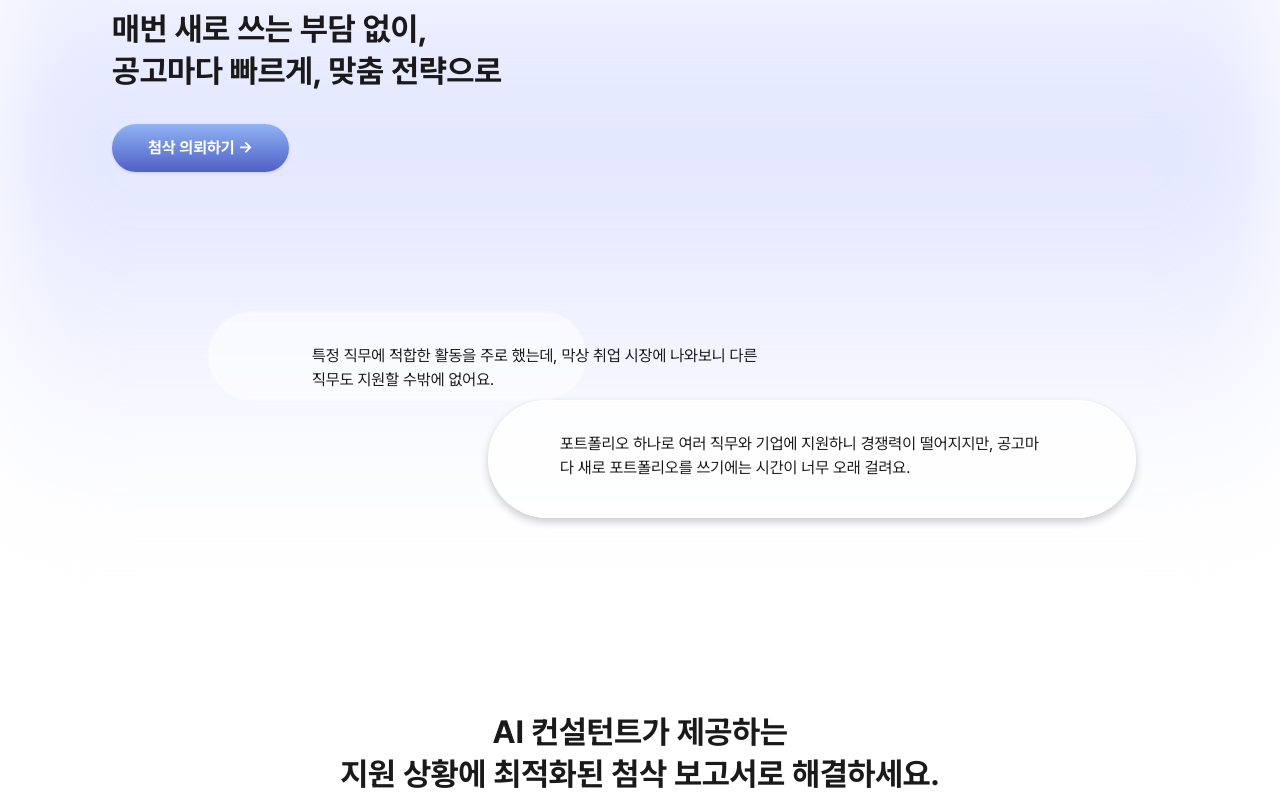
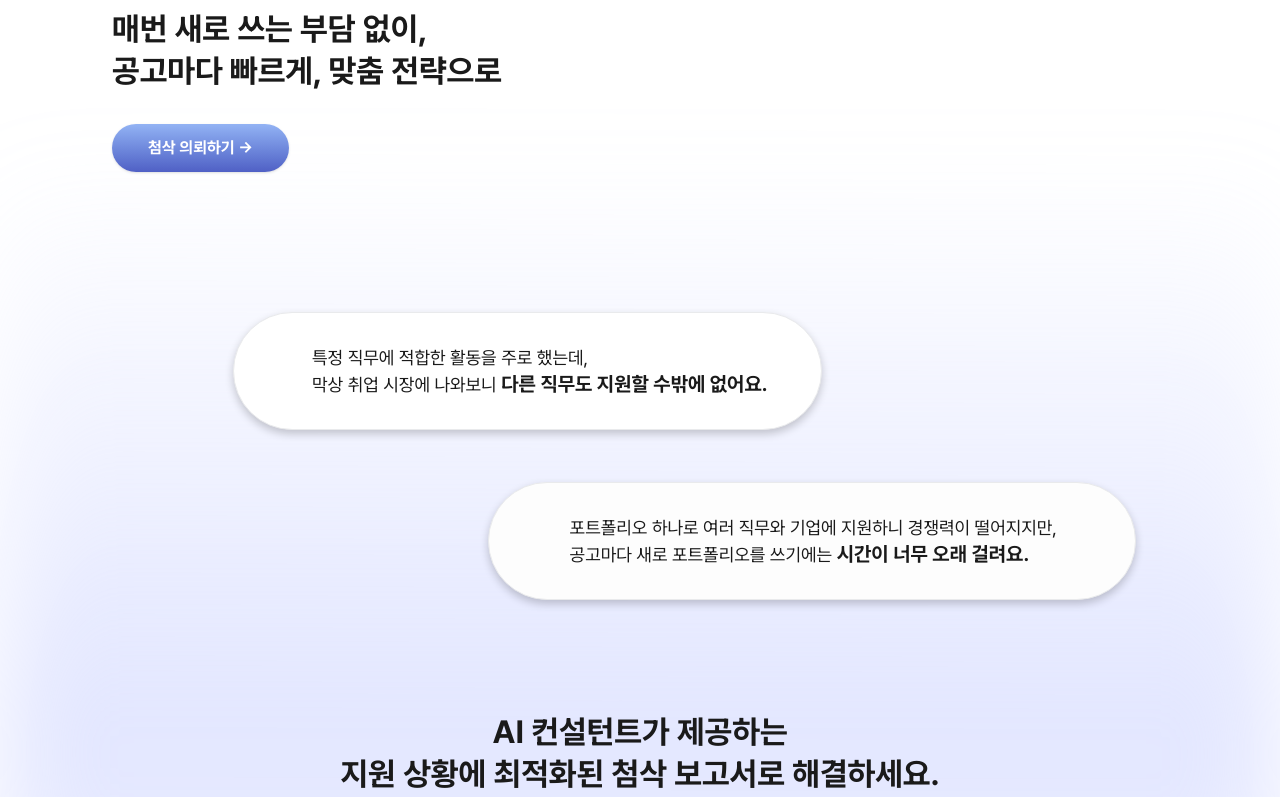
Before and after one commit to Teamie71/folioo-front, a Next.js app: page / in a window 1280 px wide. Shown: the part 4401-5198 px from the top of the page. Built offline with nearby package versions, Linux system fonts and the light colour scheme; no server answers.

Commit message:
🎨 Style: 랜딩 첨삭 배경 및 말풍선 정렬

```diff
--- a/src/features/landing/components/LandingPageContent.tsx
+++ b/src/features/landing/components/LandingPageContent.tsx
@@ -622,12 +622,12 @@ export function LandingPageContent() {
         </div>
       </section>
 
-      <section className='relative overflow-hidden py-[7.5rem] sm:py-[10rem]'>
+      <section className='relative overflow-hidden py-[7.5rem] sm:min-h-[113.6875rem] sm:py-[10rem]'>
         <div
-          className='pointer-events-none absolute inset-x-0 top-0 h-[48rem] opacity-50 blur-[3.125rem]'
+          className='pointer-events-none absolute inset-0 opacity-50 blur-[3.125rem]'
           style={{
             background:
-              'linear-gradient(180deg, rgba(255,255,255,0) 0%, #C4CCFF 46%, rgba(242,244,255,0.55) 86%, rgba(255,255,255,0) 100%)',
+              'linear-gradient(180.083456732145deg, rgba(255, 255, 255, 0) 20.046%, rgb(196, 204, 255) 51.997%, rgba(255, 255, 255, 0.4) 79.954%)',
           }}
         />
         <div className='relative mx-auto max-w-[66rem] px-5 sm:px-0'>
@@ -644,15 +644,27 @@ export function LandingPageContent() {
           </div>
 
           <div className='relative mt-24 min-h-[19rem] sm:mt-[8.75rem] sm:min-h-[25rem]'>
-            <div className='absolute top-0 left-[5%] h-20 w-[70%] rounded-full border border-white/70 bg-white/55 blur-[1px] sm:left-[6rem] sm:h-[5.5rem] sm:w-[23.625rem]' />
-            <p className='absolute top-6 left-[10%] max-w-[19rem] text-[0.9375rem] leading-[150%] sm:top-8 sm:left-[12.5rem] sm:max-w-[28rem] sm:text-[1rem]'>
-              특정 직무에 적합한 활동을 주로 했는데, 막상 취업 시장에 나와보니
-              다른 직무도 지원할 수밖에 없어요.
+            <div className='border-gray3 absolute top-0 left-[5%] h-20 w-[70%] rounded-full border bg-white shadow-[0_4px_8px_0_rgba(0,0,0,0.2)] sm:left-[7.5625rem] sm:h-[7.375rem] sm:w-[36.8125rem]' />
+            <p className='absolute top-6 left-[10%] max-w-[19rem] text-[0.9375rem] leading-[150%] sm:top-8 sm:left-[12.5rem] sm:max-w-[28.5rem] sm:text-[1.125rem] sm:whitespace-nowrap'>
+              <span className='block'>
+                특정 직무에 적합한 활동을 주로 했는데,
+              </span>
+              <span>막상 취업 시장에 나와보니 </span>
+              <strong className='text-[1.25rem] leading-[130%] font-bold'>
+                다른 직무도 지원할 수밖에 없어요.
+              </strong>
             </p>
-            <div className='shadow-chat-card absolute top-28 right-[2%] h-24 w-[78%] rounded-full border border-white/70 bg-white/75 sm:top-[5.5rem] sm:right-[2rem] sm:h-[7.375rem] sm:w-[40.5rem]' />
-            <p className='absolute top-[8.75rem] right-[7%] max-w-[22rem] text-[0.9375rem] leading-[150%] sm:top-[7.5rem] sm:right-[7.5rem] sm:max-w-[30.5rem] sm:text-[1rem]'>
-              포트폴리오 하나로 여러 직무와 기업에 지원하니 경쟁력이 떨어지지만,
-              공고마다 새로 포트폴리오를 쓰기에는 시간이 너무 오래 걸려요.
+            <div className='border-gray3 absolute top-28 right-[2%] h-24 w-[78%] rounded-full border bg-[#FDFDFD] shadow-[0_4px_8px_0_rgba(0,0,0,0.2)] sm:top-[10.625rem] sm:right-[2rem] sm:h-[7.375rem] sm:w-[40.5rem]' />
+            <p className='absolute top-[8.75rem] right-[7%] max-w-[22rem] text-[0.9375rem] leading-[150%] sm:top-[12.625rem] sm:right-[6.9375rem] sm:max-w-[30.5rem] sm:text-[1.125rem] sm:whitespace-nowrap'>
+              <span className='block'>
+                포트폴리오 하나로 여러 직무와 기업에 지원하니 경쟁력이
+                떨어지지만,
+              </span>
+              <span>공고마다 새로 포트폴리오를 쓰기에는</span>
+              <strong className='text-[1.25rem] leading-[130%] font-bold'>
+                {' '}
+                시간이 너무 오래 걸려요.
+              </strong>
             </p>
           </div>
 
```
